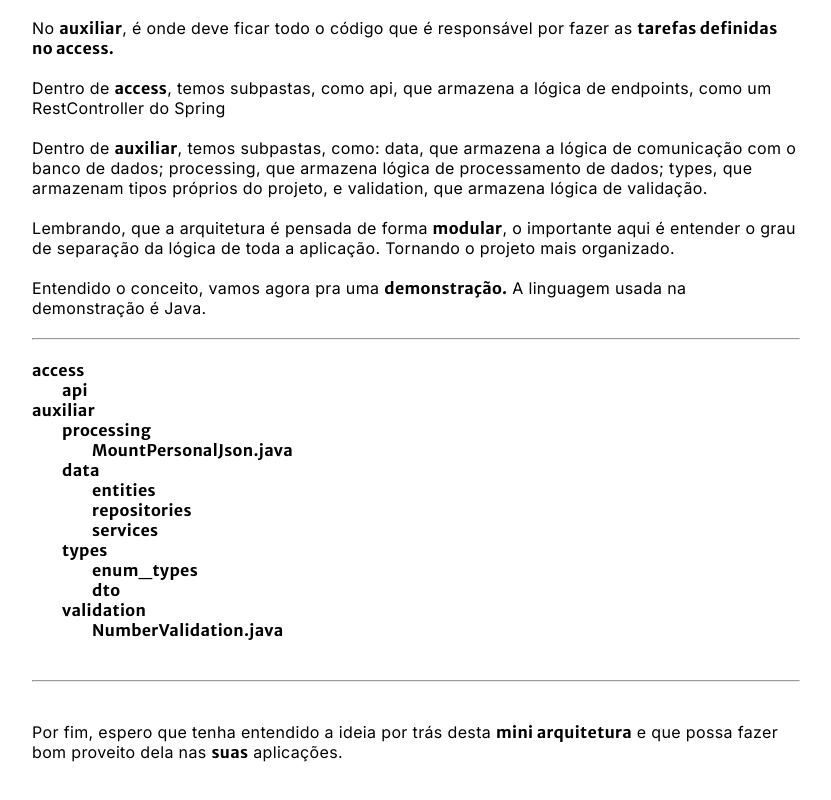
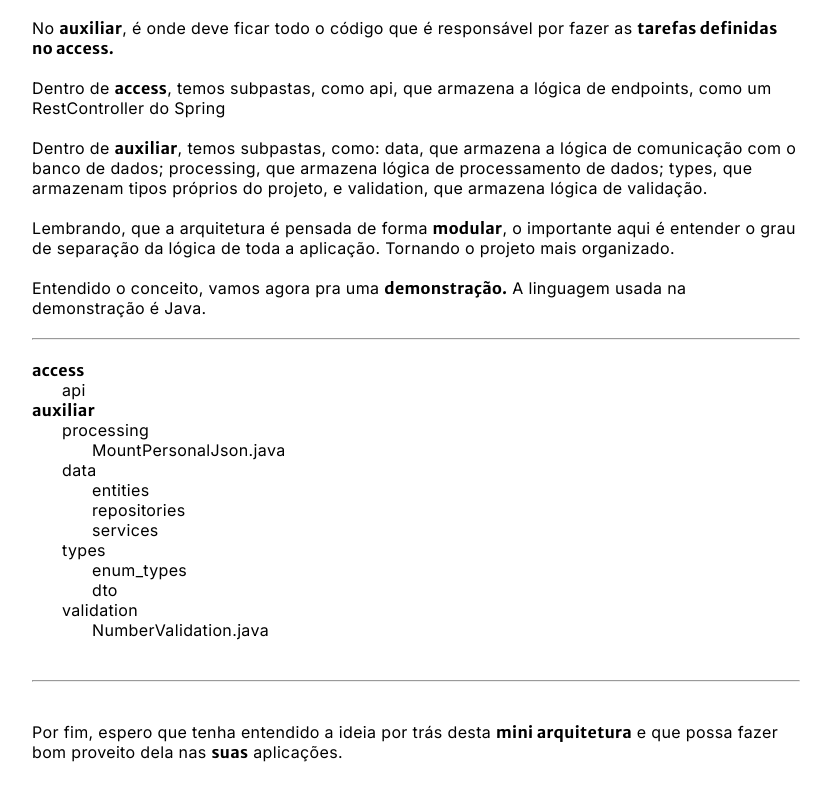
Before and after one commit to georgejrdev/Portfolio, a Nuxt app: page /post/1 in a window 1280 px wide. Shown: the part 585-1385 px from the top of the page, without its empty margins (224-1055 px from the left). Built offline with nearby package versions, Linux system fonts and the light colour scheme.

Commit message:
New Article: The best workflow for you

```diff
--- a/pages/post/[id].vue
+++ b/pages/post/[id].vue
@@ -45,7 +45,7 @@ onMounted(() => {
 
 <style scoped>
 
-    *{
+    *,::v-deep span{
         color:black;
         font-family: 'Inter';
         letter-spacing: 0.35px;
@@ -104,6 +104,10 @@ onMounted(() => {
         margin-bottom: 5vh
     }
 
+    ::v-deep span{
+        font-weight: normal;
+    }
+
     #read {
         padding: 10vw;
         padding-top: 12vh;
```
Also changed, not shown: assets/save/posts.ts (+4 -0 lines).
